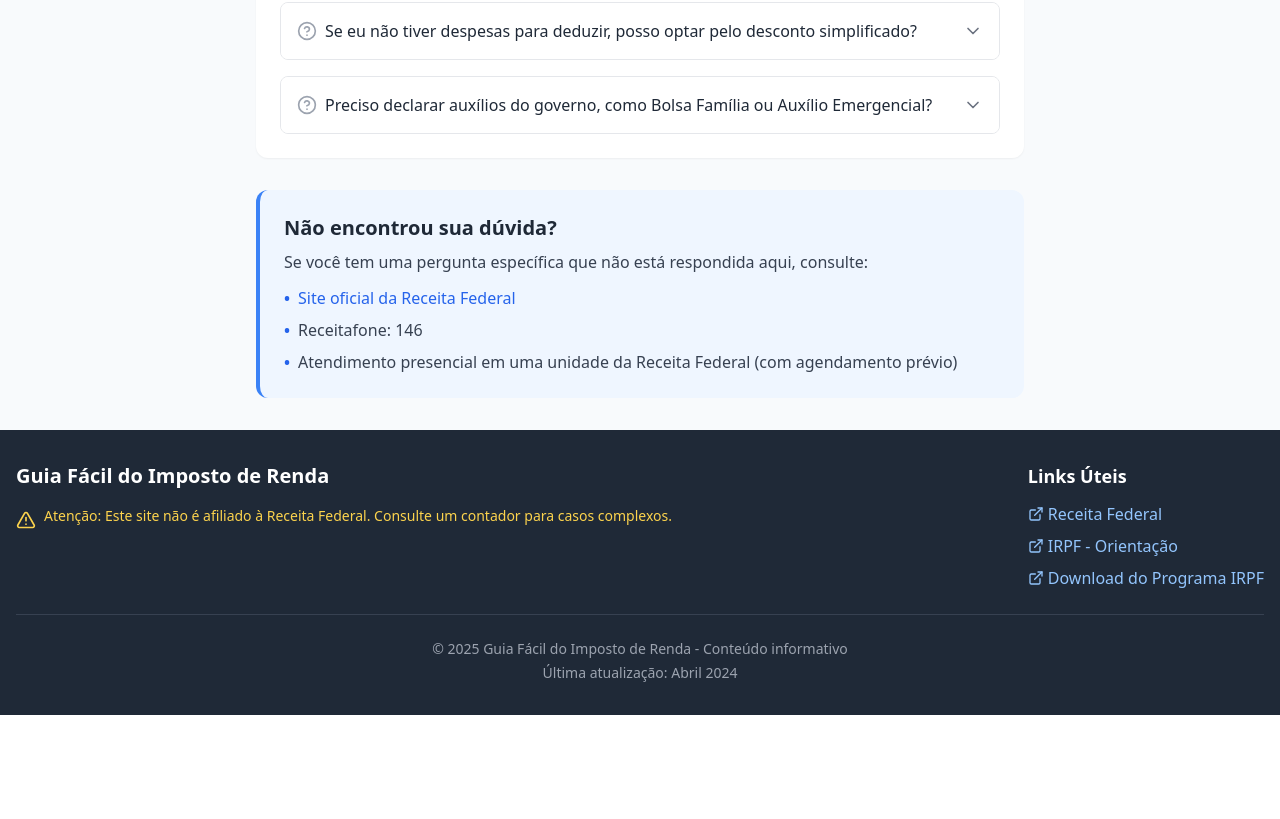
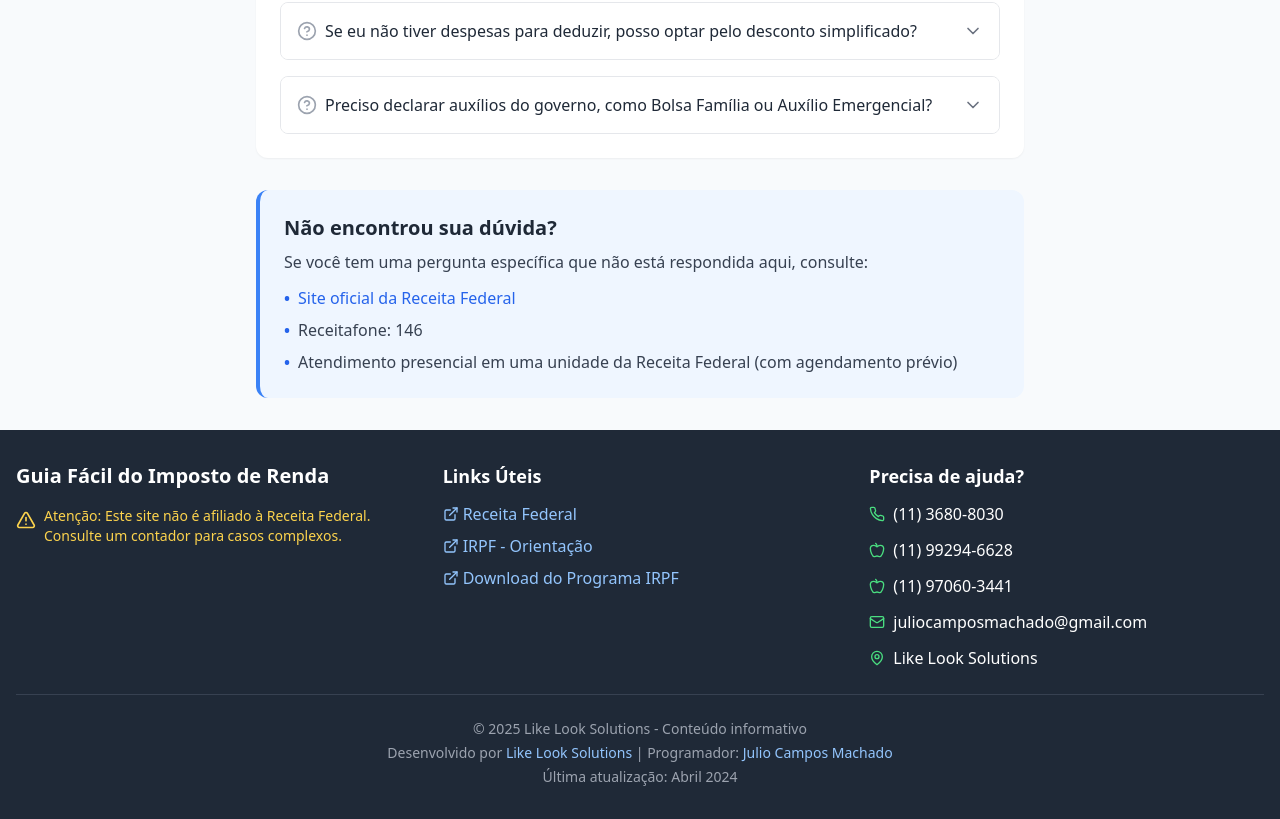
Before and after one commit to AstridNielsen-lab/Guia-Facil-do-Imposto-de-Renda-Brasil, a React (Vite) app: page /faq in a window 1280 px wide. Shown: the part 915-1734 px from the top of the page. Before the commit the page ends 1630 px from the top, so only its background shows below. Built offline with nearby package versions, Linux system fonts and the light colour scheme.

Commit message:
Update Footer.tsx

```diff
--- a/src/components/Footer.tsx
+++ b/src/components/Footer.tsx
@@ -1,12 +1,12 @@
 import React from 'react';
-import { ExternalLink, AlertTriangle } from 'lucide-react';
+import { ExternalLink, AlertTriangle, Phone, Mail, MapPin, Apple as WhatsApp } from 'lucide-react';
 
 const Footer: React.FC = () => {
   return (
     <footer className="bg-gray-800 text-white py-8">
       <div className="container mx-auto px-4">
-        <div className="flex flex-col md:flex-row justify-between">
-          <div className="mb-6 md:mb-0">
+        <div className="grid grid-cols-1 md:grid-cols-3 gap-8">
+          <div>
             <h2 className="text-xl font-bold mb-4">Guia Fácil do Imposto de Renda</h2>
             <div className="flex items-start gap-2 text-amber-300 mb-4">
               <AlertTriangle className="mt-1 flex-shrink-0" size={20} />
@@ -55,10 +55,84 @@ const Footer: React.FC = () => {
               </li>
             </ul>
           </div>
+
+          <div>
+            <h3 className="text-lg font-semibold mb-3">Precisa de ajuda?</h3>
+            <ul className="space-y-3">
+              <li className="flex items-center gap-2">
+                <Phone size={16} className="text-green-400" />
+                <a href="tel:+551136808030" className="hover:text-blue-200 transition">
+                  (11) 3680-8030
+                </a>
+              </li>
+              <li className="flex items-center gap-2">
+                <WhatsApp size={16} className="text-green-400" />
+                <a
+                  href="https://wa.me/5511992946628"
+                  target="_blank"
+                  rel="noopener noreferrer"
+                  className="hover:text-blue-200 transition"
+                >
+                  (11) 99294-6628
+                </a>
+              </li>
+              <li className="flex items-center gap-2">
+                <WhatsApp size={16} className="text-green-400" />
+                <a
+                  href="https://wa.me/5511970603441"
+                  target="_blank"
+                  rel="noopener noreferrer"
+                  className="hover:text-blue-200 transition"
+                >
+                  (11) 97060-3441
+                </a>
+              </li>
+              <li className="flex items-center gap-2">
+                <Mail size={16} className="text-green-400" />
+                <a
+                  href="mailto:juliocamposmachado@gmail.com"
+                  className="hover:text-blue-200 transition"
+                >
+                  juliocamposmachado@gmail.com
+                </a>
+              </li>
+              <li className="flex items-center gap-2">
+                <MapPin size={16} className="text-green-400" />
+                <a
+                  href="https://likelook.wixsite.com/solutions"
+                  target="_blank"
+                  rel="noopener noreferrer"
+                  className="hover:text-blue-200 transition"
+                >
+                  Like Look Solutions
+                </a>
+              </li>
+            </ul>
+          </div>
         </div>
 
         <div className="border-t border-gray-700 mt-6 pt-6 text-center text-sm text-gray-400">
-          <p>© {new Date().getFullYear()} Guia Fácil do Imposto de Renda - Conteúdo informativo</p>
+          <p>© {new Date().getFullYear()} Like Look Solutions - Conteúdo informativo</p>
+          <p className="mt-1">
+            Desenvolvido por{' '}
+            <a
+              href="https://likelook.wixsite.com/solutions"
+              target="_blank"
+              rel="noopener noreferrer"
+              className="text-blue-300 hover:text-blue-200 transition"
+            >
+              Like Look Solutions
+            </a>
+            {' '}| Programador:{' '}
+            <a
+              href="https://wa.me/5511970603441"
+              target="_blank"
+              rel="noopener noreferrer"
+              className="text-blue-300 hover:text-blue-200 transition"
+            >
+              Julio Campos Machado
+            </a>
+          </p>
           <p className="mt-1">Última atualização: Abril 2024</p>
         </div>
       </div>
```
